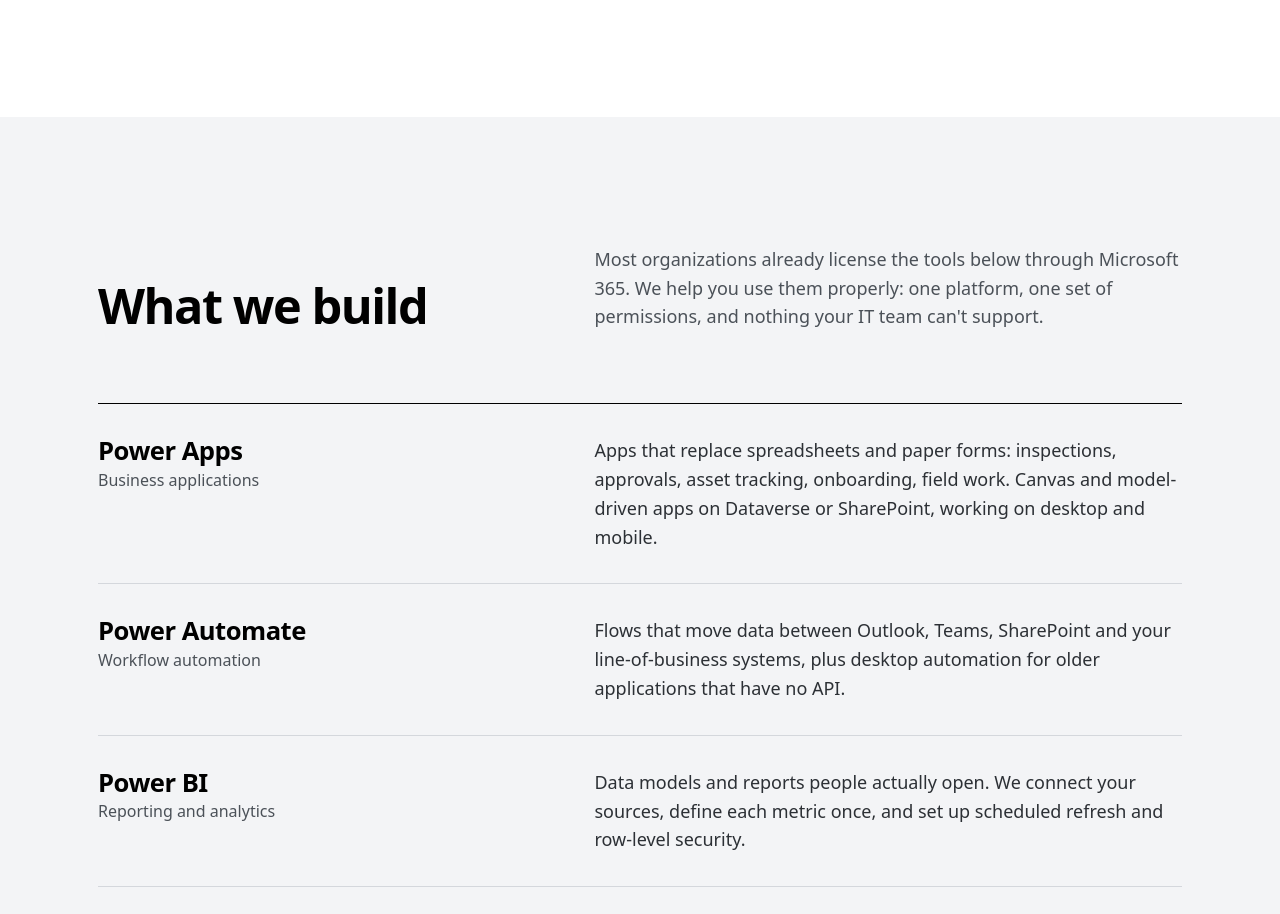
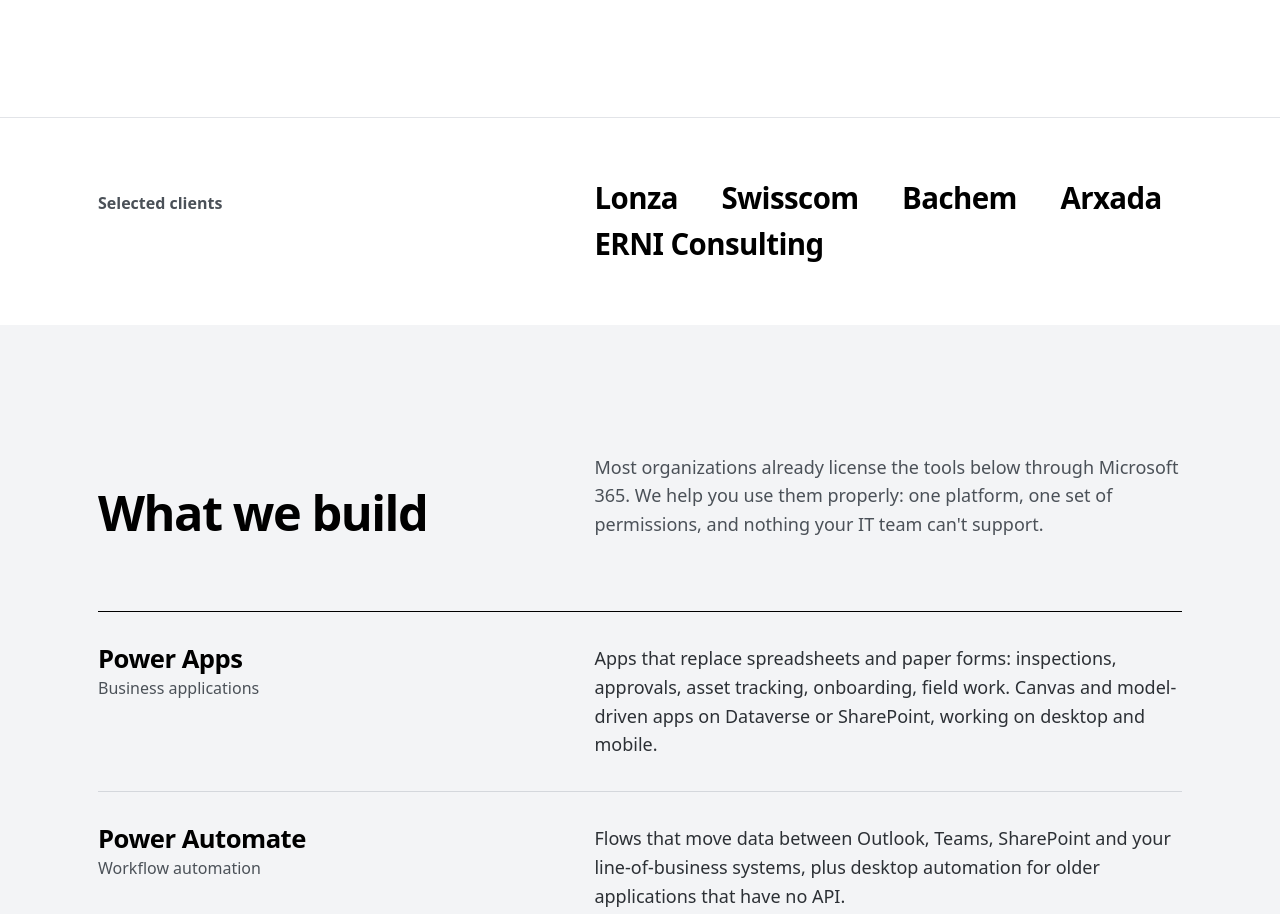
Before and after one commit to vitmonko/opusmeum.net, a plain HTML site: page index.html in a window 1280 px wide. Shown: the part 792-1706 px from the top of the page. Drawn offline with Linux system fonts and the light colour scheme.

Commit message:
Add selected clients section
Lonza, Swisscom, Bachem, Arxada and ERNI Consulting, shown as a
typographic list below the hero on all three language pages.

Co-Authored-By: Claude Opus 5.5 <noreply@anthropic.com>
Claude-Session: https://claude.ai/code/session_019b3FtQFSrJp2ANiZTSJFGX

```diff
--- a/index.html
+++ b/index.html
@@ -85,6 +85,19 @@
             <path class="m" pathLength="1" clip-path="url(#top-x)" stroke-miterlimit="10" d="M 897.9 289.1 L 1095 486 L 1323 222 L 1323 633"/>
           </svg>
         </div>
+      </div>
+    </section>
+
+    <section class="clients" id="clients" aria-labelledby="clients-title">
+      <div class="wrap">
+        <h2 id="clients-title">Selected clients</h2>
+        <ul class="client-list">
+          <li>Lonza</li>
+          <li>Swisscom</li>
+          <li>Bachem</li>
+          <li>Arxada</li>
+          <li>ERNI Consulting</li>
+        </ul>
       </div>
     </section>
 
--- a/styles.css
+++ b/styles.css
@@ -84,6 +84,13 @@ section { padding: clamp(72px, 10vw, 128px) 0; }
 .section-head { display: grid; grid-template-columns: 5fr 7fr; gap: clamp(24px, 6vw, 80px); margin-bottom: clamp(40px, 6vw, 72px); align-items: end; }
 .section-head h2 { font-size: clamp(2rem, 3.8vw, 3.1rem); line-height: 1.08; font-weight: 600; letter-spacing: -0.03em; }
 .section-head p { color: var(--graphite); max-width: 36em; }
+
+/* Clients */
+.clients { padding: clamp(40px, 6vw, 64px) 0; border-top: 1px solid var(--rule); }
+.clients .wrap { display: grid; grid-template-columns: 5fr 7fr; gap: clamp(16px, 6vw, 80px); align-items: baseline; }
+.clients h2 { font-size: 1rem; font-weight: 600; color: var(--graphite); letter-spacing: 0; }
+.client-list { list-style: none; margin: 0; padding: 0; display: flex; flex-wrap: wrap; gap: 14px clamp(28px, 3.4vw, 48px); }
+.client-list li { font-size: clamp(1.35rem, 2.3vw, 1.85rem); font-weight: 600; letter-spacing: -0.02em; line-height: 1.1; color: var(--ink); }
 
 /* Platform services */
 .services { background: var(--mist); }
@@ -201,7 +208,7 @@ section { padding: clamp(72px, 10vw, 128px) 0; }
   .nav .lang a { padding: 4px 5px; }
   .brand { font-size: 1.05rem; gap: 10px; }
   .brand svg { width: 40px; }
-  .hero .wrap, .contact .wrap, .section-head, .about-body, .service-list li { grid-template-columns: 1fr; }
+  .hero .wrap, .contact .wrap, .section-head, .about-body, .service-list li, .clients .wrap { grid-template-columns: 1fr; }
   .hero .mark-wrap { order: -1; max-width: 220px; }
   .service-list li { gap: 10px; padding: 26px 0; }
   .news-item { grid-template-columns: 1fr; gap: 14px; padding: 26px 0; }
```
Also changed, not shown: de/index.html (+13 -0 lines), lt/index.html (+13 -0 lines), 1 other file.
